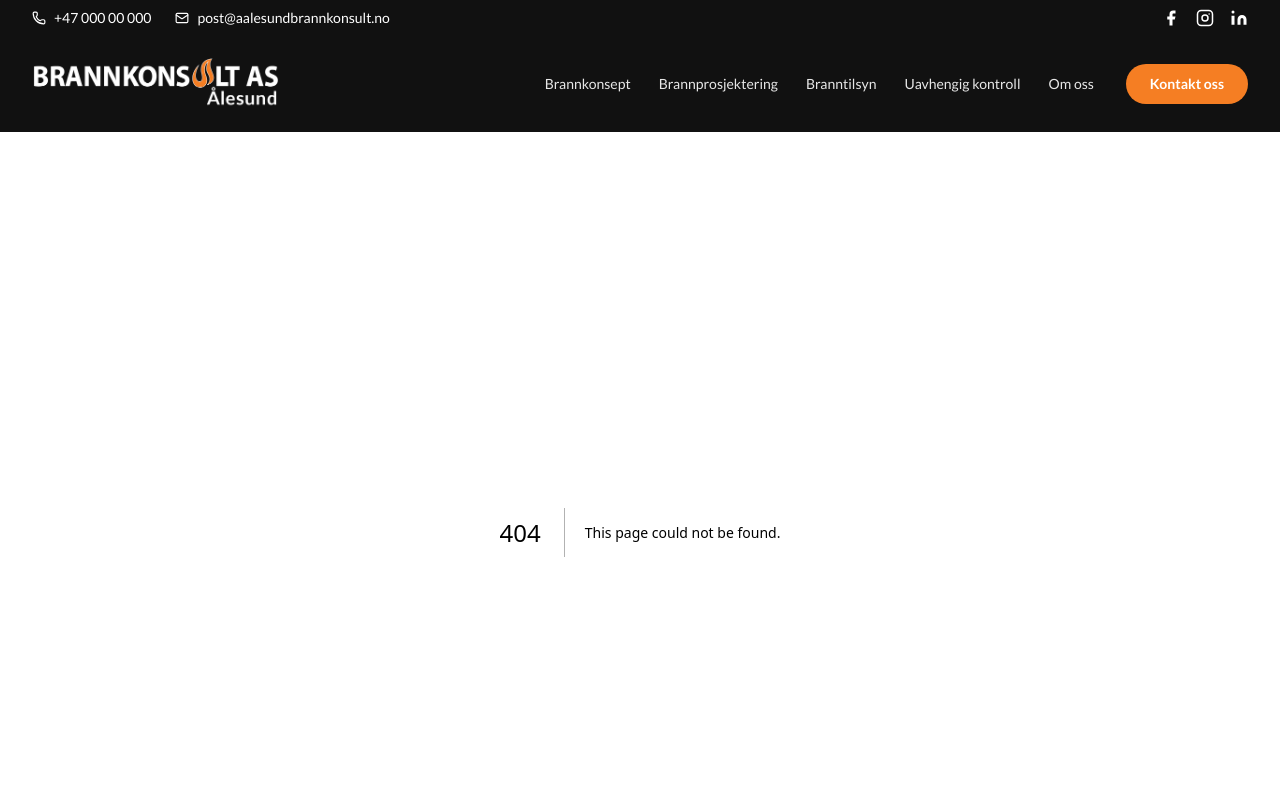
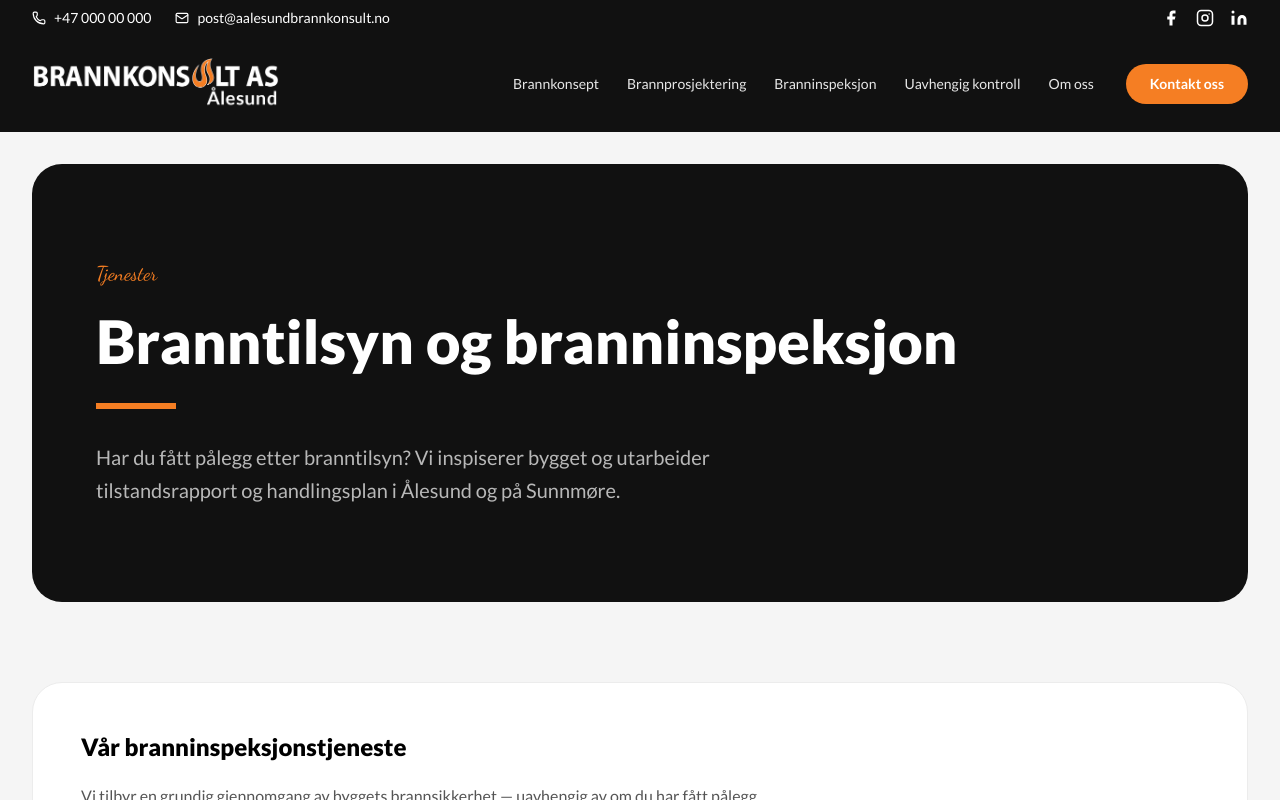
Before and after one commit to TerjeFevaag/-lesundbrannkonsult, a Next.js app: page /branninspeksjon in a window 1280 px wide. Before the commit this address had no page. Shown: the top 800 px of the page. Built offline with nearby package versions, Linux system fonts and the light colour scheme.

Commit message:
Rename Branntilsyn to Branninspeksjon with new URL
Renames the route from /branntilsyn to /branninspeksjon and updates all
references in Navbar, Footer, ContactForm, and the homepage services list.

Co-Authored-By: Claude Sonnet 4.6 <noreply@anthropic.com>

```diff
--- a/app/branntilsyn/page.tsx
+++ b/app/branninspeksjon/page.tsx
@@ -4,9 +4,9 @@ import ScrollReveal from '@/components/ScrollReveal'
 import FAQAccordion from '@/components/FAQAccordion'
 
 export const metadata: Metadata = {
-  title: 'Branntilsyn Ålesund | Ålesund Brannkonsult',
+  title: 'Branninspeksjon Ålesund | Ålesund Brannkonsult',
   description: 'Hjelp etter branntilsyn i Ålesund og på Sunnmøre. Tilstandsrapport og handlingsplan. Sentralt godkjent foretak.',
-  alternates: { canonical: 'https://www.aalesundbrannkonsult.no/branntilsyn' },
+  alternates: { canonical: 'https://www.aalesundbrannkonsult.no/branninspeksjon' },
 }
 
 const faqItems = [
--- a/app/page.tsx
+++ b/app/page.tsx
@@ -20,9 +20,9 @@ const services = [
   },
   {
     iconImage: '/images/icon-branntilsyn.png',
-    title: 'Branntilsyn',
+    title: 'Branninspeksjon',
     description: 'Har du fått pålegg etter branntilsyn? Vi inspiserer hele bygningen og utarbeider tilstandsrapport og handlingsplan.',
-    href: '/branntilsyn',
+    href: '/branninspeksjon',
   },
   {
     iconImage: '/images/icon-uavhengig-kontroll.png',
--- a/components/ContactForm.tsx
+++ b/components/ContactForm.tsx
@@ -23,7 +23,7 @@ export default function ContactForm() {
           <option value="">Velg type</option>
           <option value="brannkonsept">Brannkonsept</option>
           <option value="brannprosjektering">Brannprosjektering</option>
-          <option value="branntilsyn">Branntilsyn</option>
+          <option value="branninspeksjon">Branninspeksjon</option>
           <option value="uavhengig-kontroll">Uavhengig kontroll</option>
           <option value="annet">Annet</option>
         </select>
--- a/components/Footer.tsx
+++ b/components/Footer.tsx
@@ -45,7 +45,7 @@ export default function Footer() {
           <div>
             <h3 className="font-bold text-brand-white mb-5 text-sm">Tjenester</h3>
             <ul className="space-y-3">
-              {[{ href: '/brannkonsept', label: 'Brannkonsept' }, { href: '/brannprosjektering', label: 'Brannprosjektering' }, { href: '/branntilsyn', label: 'Branntilsyn' }, { href: '/uavhengig-kontroll', label: 'Uavhengig kontroll' }].map((link) => (
+              {[{ href: '/brannkonsept', label: 'Brannkonsept' }, { href: '/brannprosjektering', label: 'Brannprosjektering' }, { href: '/branninspeksjon', label: 'Branninspeksjon' }, { href: '/uavhengig-kontroll', label: 'Uavhengig kontroll' }].map((link) => (
                 <li key={link.href}><Link href={link.href} className="text-brand-white/60 hover:text-brand-orange transition-colors text-sm">{link.label}</Link></li>
               ))}
             </ul>
--- a/components/Navbar.tsx
+++ b/components/Navbar.tsx
@@ -8,7 +8,7 @@ import { Menu, X } from 'lucide-react'
 const navLinks = [
   { href: '/brannkonsept', label: 'Brannkonsept' },
   { href: '/brannprosjektering', label: 'Brannprosjektering' },
-  { href: '/branntilsyn', label: 'Branntilsyn' },
+  { href: '/branninspeksjon', label: 'Branninspeksjon' },
   { href: '/uavhengig-kontroll', label: 'Uavhengig kontroll' },
   { href: '/om-oss', label: 'Om oss' },
 ]
```
